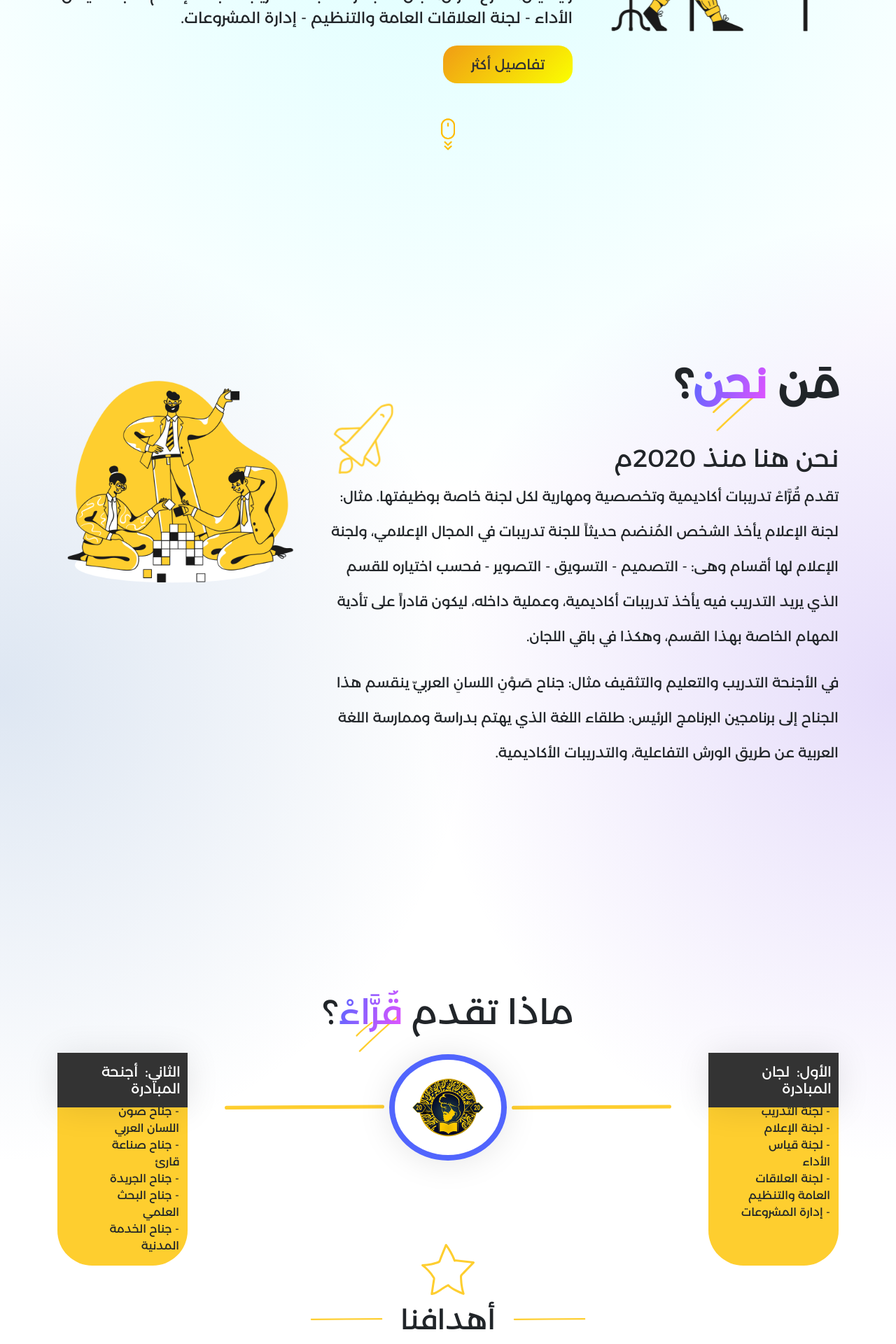
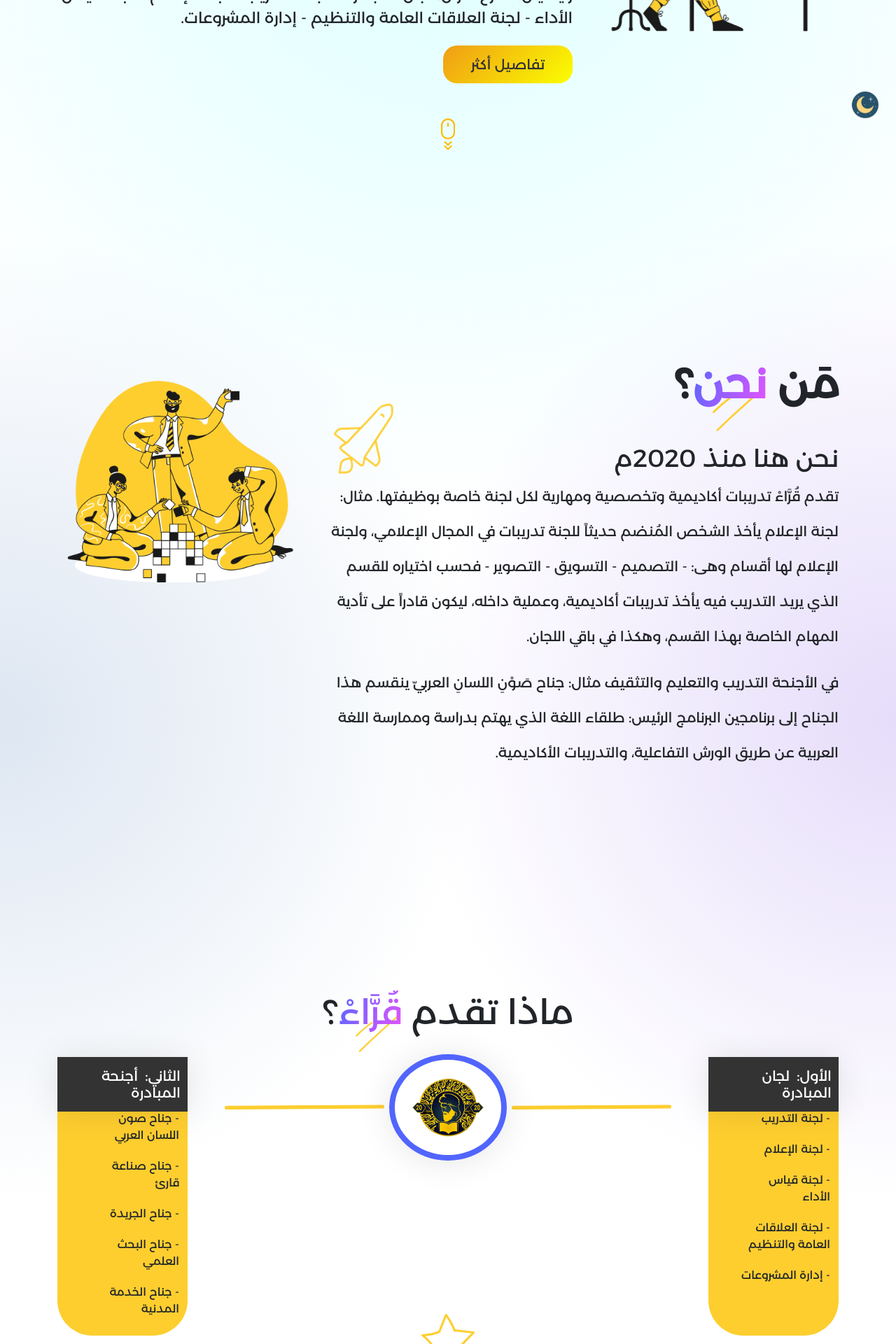
Before and after one commit to YoussefTurkey/qorra, a React (Create React App) app: page / in a window 1280 px wide. Shown: the part 600-2520 px from the top of the page at 70% size. Built offline with nearby package versions, Linux system fonts and the light colour scheme.

Commit message:
dark-theme

```diff
--- a/src/App.js
+++ b/src/App.js
@@ -3,6 +3,7 @@ import About from './views/About'
 import Excellence from './views/Excellence'
 import Team from './views/Team'
 import Brand from './views/Brand'
+import dark from './assets/images/dark.png'
 
 function App() {
   return (
@@ -12,6 +13,8 @@ function App() {
       <Excellence />
       <Team />
       <Brand />
+
+      <img src={dark} className='dark_theme_icon' title='dark mode' alt='dark-theme' />
     </>
   );
 }
--- a/src/assets/js/main.js
+++ b/src/assets/js/main.js
@@ -28,4 +28,12 @@ $(document).ready(function () {
 		$('html, body').animate({scrollTop: 0}, 300);
 		return false;
 	});
+
+    $('.dark_theme_icon').on('click', function(){
+        $('body').toggleClass('dark_mode')
+        $('.navbar').toggleClass('dark_nav')
+        $('.nav-link').toggleClass('dark_items')
+        $('.join').toggleClass('dark_join')
+        $('p, h1, h2, h3').toggleClass('dark_txt')
+    })
 });
--- a/src/assets/scss/components/brandPage/_brand.scss
+++ b/src/assets/scss/components/brandPage/_brand.scss
@@ -38,8 +38,10 @@
         img{
             width: 30%;
         }
+    }
 
-        #business{
+    #business{
+        img{
             width: 50%;
         }
     }
--- a/src/assets/scss/components/excellencePage/_excellence.scss
+++ b/src/assets/scss/components/excellencePage/_excellence.scss
@@ -83,7 +83,7 @@
                 width: 100%;
                 padding: 15px 10px;
                 position: absolute;
-                top: -31%;
+                top: -20%;
                 font-size: 20px;
                 box-shadow: colors.$shadow;
                 right: 0;
--- a/src/assets/scss/components/excellencePage/_mediaExcellence.scss
+++ b/src/assets/scss/components/excellencePage/_mediaExcellence.scss
@@ -1,3 +1,10 @@
+@media screen and (min-width: 1200px) {
+    .excellence_info {
+        ul li{
+            padding: 10px 0;
+        }
+    }
+}
 @media (max-width: 1199px) {
     .excellence_main_info div  {
         width: 20%;
--- a/src/assets/scss/components/homePage/_mediaWelcome.scss
+++ b/src/assets/scss/components/homePage/_mediaWelcome.scss
@@ -27,6 +27,9 @@
     }
 }
 @media (max-width: 767px) {
+    .welcome{
+        margin-top: 120px;
+    }
     .welcome .welcome_txt h1{
         text-align: center;
     }
--- a/src/assets/scss/global/_colors.scss
+++ b/src/assets/scss/global/_colors.scss
@@ -5,3 +5,4 @@ $yellow_color: #f2a613;
 $black_color: #333;
 $bg_color: linear-gradient(127deg, #f9f302 0%, #f2a613 91%);
 $shadow: 0 2px 48px 0 rgb(0 0 0 / 10%);
+// ---- Dark Mode ----
--- a/src/assets/scss/global/_rest.scss
+++ b/src/assets/scss/global/_rest.scss
@@ -10,6 +10,7 @@ body{
     font-family: 'arabic-font', sans-serif;
     background: radial-gradient(circle at 0 40%,rgba(56,109,179,.17),hsl(0deg 100% 50% / 0%) 25%),radial-gradient(circle at 100% 40%,rgba(104,51,226,.17),hsl(0deg 100% 50% / 0%) 25%),radial-gradient(circle at 50% 10%,rgba(49,252,255,.17),hsl(0deg 100% 50% / 0%) 25%);
     direction: rtl;
+    position: relative;
 }
 ul{
     list-style-type: none;
@@ -45,8 +46,60 @@ img{
     background-color: #5165fd;
     border-radius: 7px;
     border: 3px solid #fff;
+    cursor: pointer;
 }
 @font-face {
     font-family: 'arabic-font';
     src: url('../../fonts/Montserrat-Arabic-Regular.ttf');
 }
+
+.dark_mode{
+    background-color: #333;
+}
+.dark_nav{
+    background: rgba(0, 0, 0, 0.16) !important;
+    backdrop-filter: blur(3.7px) !important;
+    -webkit-backdrop-filter: blur(3.7px) !important;
+    border: 1px solid rgb(254 206 47 / 31%) !important;
+
+    .dark_items{
+        color: #fff !important;
+    }
+
+    .dark_join{
+        border: 2px solid #f2a613 !important;
+        color: #f2a613 !important;
+        &:hover{
+            background-color: #f2a613 !important;
+            color: #fff !important;
+        }
+    }
+}
+.dark_txt{
+    color: #fff !important;
+}
+
+.dark_theme_icon{
+    position: fixed;
+    bottom: 35px;
+    right: 25px;
+    width: 3%;
+    cursor: pointer;
+    animation: 1.5s ease-in-out infinite float;
+}
+@-webkit-keyframes float {
+    0% { transform: translateY(0); }
+    50% { transform: translateY(10px); }
+    100% { transform: translateY(0px);}
+}
+@keyframes float {
+    0% { transform: translateY(0); }
+    50% { transform: translateY(10px); }
+    100% { transform: translateY(0px);}
+}
+
+@media (max-width: 767px) {
+    .dark_theme_icon{
+        width: 7%;
+    }
+}
```
Also changed, not shown: src/assets/images/dark.png (added).
